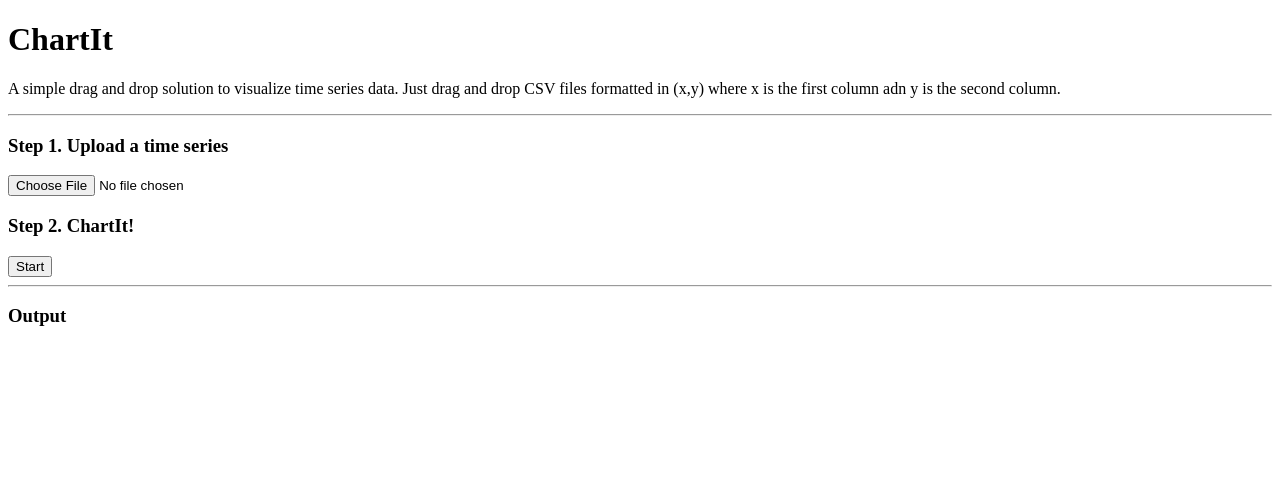
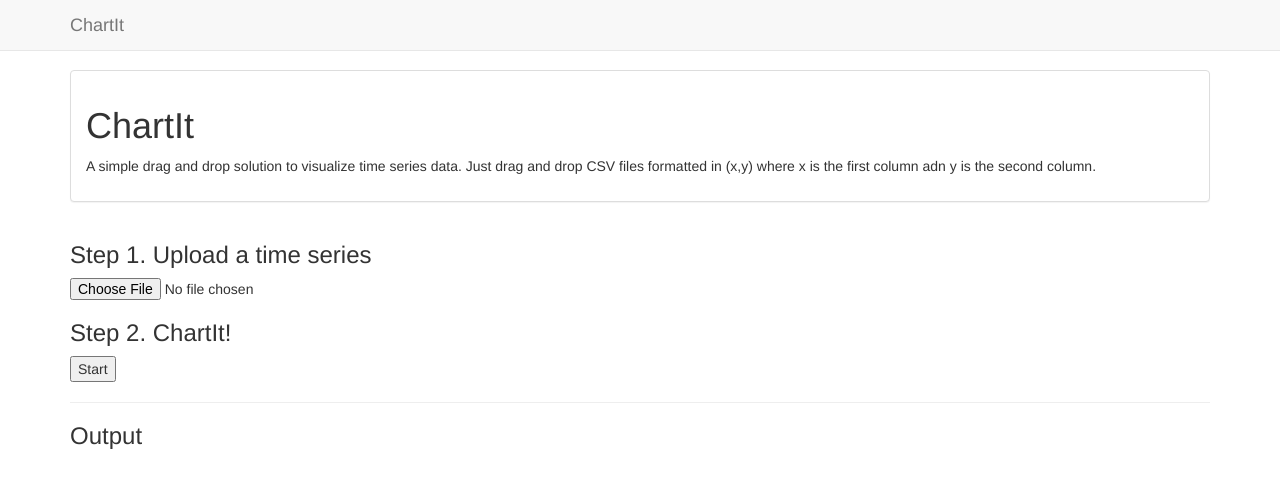
Before and after one commit to AVatch/chartIt, a website: page index.html in a window 1280 px wide. Drawn offline with nearby package versions, Linux system fonts and the light colour scheme.

Commit message:
Added bootstrap support

```diff
--- a/bower.json
+++ b/bower.json
@@ -16,6 +16,7 @@
     "jquery": "~2.1.4",
     "jquery.sparkline": "~2.1.2",
     "papaparse": "~4.1.2",
-    "Flot": "flotcharts#~0.8.1"
+    "Flot": "flotcharts#~0.8.1",
+    "bootstrap": "~3.3.6"
   }
 }
--- a/index.html
+++ b/index.html
@@ -3,14 +3,19 @@
 <html lang="en" xmlns="http://www.w3.org/1999/xhtml">
 <head>
     <meta charset="utf-8" />
+    <meta http-equiv="X-UA-Compatible" content="IE=edge">
+    <meta name="viewport" content="width=device-width, initial-scale=1">
+
     <title>chartIt</title>
 
     <!-- Styles -->
-    <link href="style.css" />
+    <link rel="stylesheet" href="bower_components/bootstrap/dist/css/bootstrap.css" />
+    <link rel="stylesheet" href="style.css" />
 
     <!-- Scripts -->
     <!-- Dependencies -->
     <script src="bower_components/jquery/dist/jquery.js"></script>
+    <script src="bower_components/bootstrap/dist/js/bootstrap.js"></script>
     <script src="bower_components/jquery.sparkline/dist/jquery.sparkline.js"></script>
     <script src="bower_components/Flot/jquery.flot.js"></script>
     <script src="bower_components/PapaParse/papaparse.js"></script>
@@ -19,21 +24,66 @@
 
 </head>
 <body>
+
+    <nav class="navbar navbar-default navbar-fixed-top">
+      <div class="container">
+        <div class="navbar-header">
+          <button type="button" class="navbar-toggle collapsed" data-toggle="collapse" data-target="#navbar" aria-expanded="false" aria-controls="navbar">
+            <span class="sr-only">Toggle navigation</span>
+            <span class="icon-bar"></span>
+            <span class="icon-bar"></span>
+            <span class="icon-bar"></span>
+          </button>
+          <a class="navbar-brand" href="#">ChartIt</a>
+        </div>
+        <div id="navbar" class="navbar-collapse collapse">
+          <ul class="nav navbar-nav">
+
+          </ul>
+          <ul class="nav navbar-nav navbar-right">
+
+          </ul>
+        </div><!--/.nav-collapse -->
+      </div>
+    </nav>
+
+
+    <div class="container">
+        <div class="row">
+            <div class="col-md-12">
+
+                <div class="panel panel-default">
+                    <div class="panel-body">
                         <h1>ChartIt</h1>
                         <p>A simple drag and drop solution to visualize time series data. Just drag and drop CSV files formatted in (x,y) where x is the first column adn y is the second column.</p>
-    <hr />
+                    </div>
+                </div>
 
+            </div>
+        </div>
+
+        <div class="row">
+            <div class="col-md-12">
                 <h3>Step 1. Upload a time series</h3>
                 <input type="file" id="input">
+            </div>
+        </div>
 
+        <div class="row">
+            <div class="col-md-12">
                 <h3>Step 2. ChartIt! </h3>
+                <button id="chartIt">Start</button>
 
-    <button id="chartIt">Start</button>
+            </div>
+        </div>
+
 
                 <hr />
 
         <h3>Output</h3>
         <div class="flotChart" style="width:600px; height:600px;"></div>
 
+    </div>
+
 </body>
 </html>
--- a/style.css
+++ b/style.css
@@ -1,7 +1,6 @@
-body
-{
+body{
+    padding-top: 70px;
 }
-
 .flotChart{
     height: 300px;
     width: 300px;
```
Also changed, not shown: 1 other file. Lines whose indentation alone changed are shown as unchanged.
